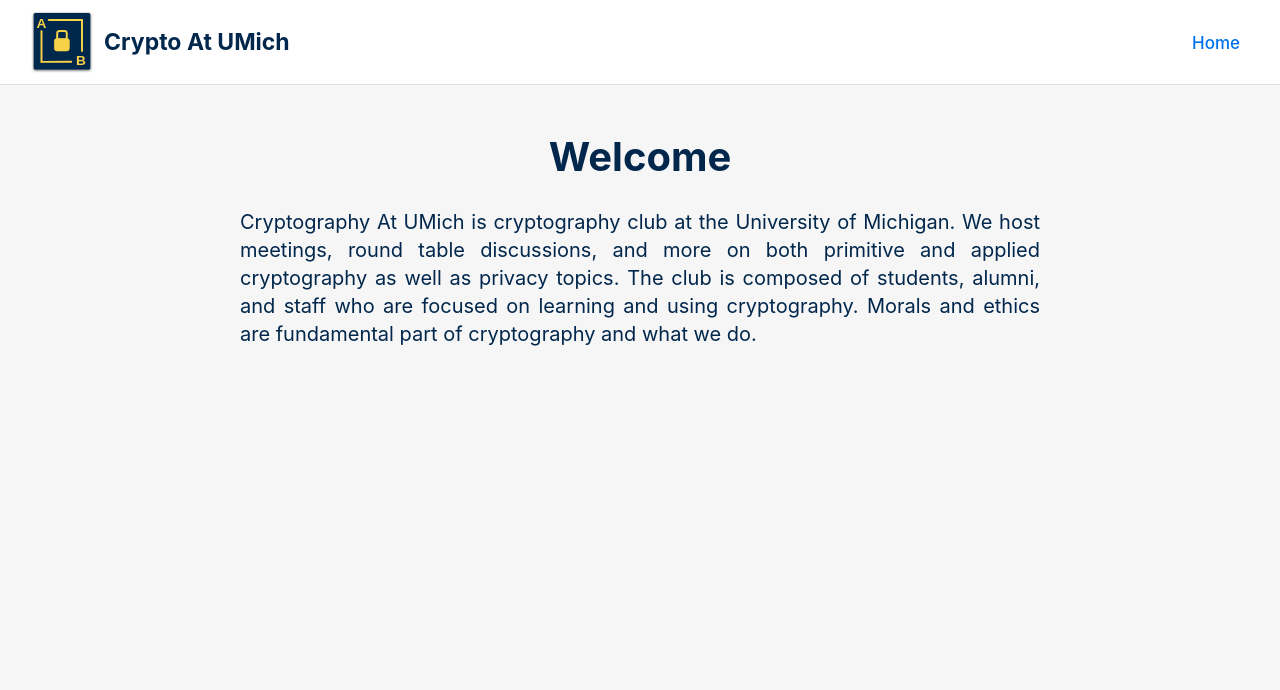
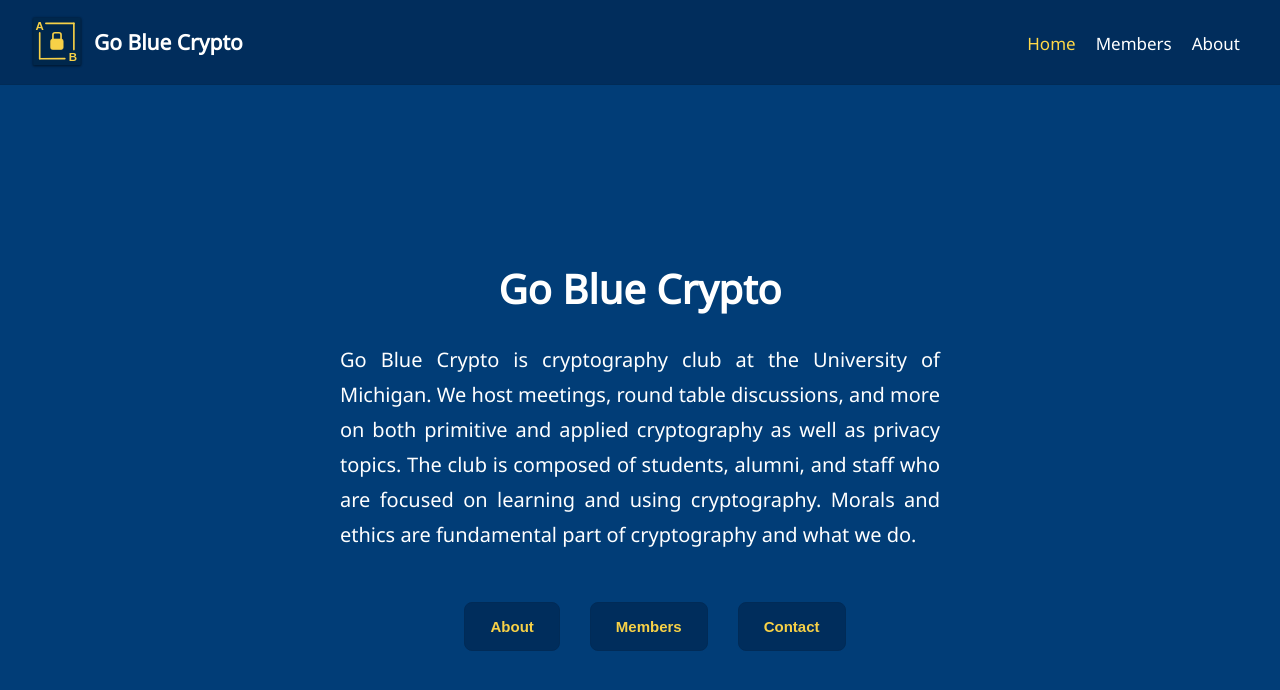
Before and after one commit to VictorCryptoUM/victorcryptoum.github.io, a Next.js app: page / in a window 1280 px wide. Shown: the top 690 px of the page. Built offline with nearby package versions, Linux system fonts and the light colour scheme.

Commit message:
Some better colors

```diff
--- a/components/NavBar.module.css
+++ b/components/NavBar.module.css
@@ -5,18 +5,19 @@
     justify-content: space-between;
     align-items: center;
     position: relative;
-    border-bottom: 1px solid #e1e1e1;
-    background: white;
+    border-bottom: 1px solid #012b56;
+    background: #012d5c;
+    color: white;
 }
 
 .logoContainer {
-    padding: 10px 30px;
+    padding: 15px 30px;
     user-select: none;
     font-weight: bold;
     height: 100%;
     display: flex;
     align-items: center;
-    font-size: 23px;
+    font-size: 21px;
 }
 
 .logoContainer span {
@@ -47,11 +48,12 @@
     padding: 0 10px;
     font-size: 17px;
     font-weight: 500;
+    color: white;
 }
 
 .item:hover,
 .navItemActive {
-    color: #0072ef;
+    color: #ffd848;
 }
 
 @media only screen and (max-width: 600px) {
@@ -67,12 +69,15 @@
         flex-direction: column;
         text-align: center;
         padding-right: 0;
-        background: white;
+        background: #011f3f;
+        border-bottom: 1px solid #01204f;
     }
 
     .logoContainer {
-        font-size: 15px;
+        font-size: 20px;
         text-align: center;
+        width: 100%;
+        white-space: pre;
     }
 
     .navActive {
--- a/components/NavBar.tsx
+++ b/components/NavBar.tsx
@@ -35,13 +35,15 @@
         <div className={styles.container}>
             <div className={styles.logoContainer}>
                 <img className={styles.logo} src={'/assets/logo.svg'} />
-                <span>Crypto At UMich</span>
+                <span>Go Blue Crypto</span>
             </div>
             <div onClick={() => setOpen(!open)} className={styles.hamburger}>
                 <FontAwesomeIcon icon={faBars} />
             </div>
             <nav className={cn(styles.nav, { [styles.navActive]: open })}>
                 <NavItem page={'/'}>Home</NavItem>
+                <NavItem page={'/members'}>Members</NavItem>
+                <NavItem page={'/about'}>About</NavItem>
             </nav>
         </div>
     );
--- /dev/null
+++ b/components/Utility/Button.module.css
@@ -0,0 +1,17 @@
+.button {
+    background: #002d5c;
+    border: 1px solid #012b57;
+    color: #f7d147;
+    font-size: 15px;
+    border-radius: 8px;
+    cursor: pointer;
+    font-weight: bold;
+    padding: 15px 25px;
+    text-align: center;
+    white-space: nowrap;
+}
+
+.button:hover {
+    transition: background-color 30ms;
+    background: #003172;
+}
--- /dev/null
+++ b/components/Utility/Button.tsx
@@ -0,0 +1,10 @@
+import React from 'react';
+import cn from 'classnames';
+import styles from './Button.module.css';
+
+const Button: React.FunctionComponent<
+    React.ButtonHTMLAttributes<HTMLButtonElement>
+> = ({ className, ...props }) => (
+    <button className={cn(styles.button, className)} {...props} />
+);
+export default Button;
--- /dev/null
+++ b/pages/_document.tsx
@@ -0,0 +1,20 @@
+import { Html, Head, Main, NextScript } from 'next/document';
+
+export default function Document() {
+    return (
+        <Html>
+            <Head>
+                <link rel="preconnect" href="https://fonts.googleapis.com" />
+                <link rel="preconnect" href="https://fonts.gstatic.com" />
+                <link
+                    href="https://fonts.googleapis.com/css2?family=Noto+Sans&display=swap"
+                    rel="stylesheet"
+                />
+            </Head>
+            <body>
+                <Main />
+                <NextScript />
+            </body>
+        </Html>
+    );
+}
--- a/pages/globals.css
+++ b/pages/globals.css
@@ -7,8 +7,7 @@
 #__next {
     padding: 0;
     margin: 0;
-    font-family: -apple-system, BlinkMacSystemFont, Segoe UI, Roboto, Oxygen,
-        Ubuntu, Cantarell, Fira Sans, Droid Sans, Helvetica Neue, sans-serif;
+    font-family: 'Noto Sans', sans-serif;
     height: 100%;
     width: 100%;
 }
--- a/pages/index.module.css
+++ b/pages/index.module.css
@@ -1,25 +1,43 @@
-.content {
-    /*
-    background: #00274c;
-    color: #f7d147;
-   */
+.container {
     padding: 20px 50px;
     margin: 0 auto;
     height: 100%;
-    max-width: 900px;
+    background: #013d77;
+    color: white;
+    display: flex;
+    justify-content: center;
+    align-items: center;
+    text-align: center;
+    overflow: auto;
 }
 
-.title {
-    text-align: center;
+.content {
+    max-width: 600px;
+    margin: auto;
 }
 
-.info {
+.content p {
     text-align: justify;
-    line-height: 28px;
+    line-height: 35px;
+}
+
+.buttons {
+    margin-top: 50px;
+}
+
+.button {
+    margin-left: 30px;
+    font-size: 17px;
 }
 
 @media only screen and (max-width: 600px) {
-    .info {
-        text-align: unset;
+    .buttons {
+        display: flex;
+        justify-content: center;
+        align-items: center;
+        flex-direction: column;
+    }
+    .button {
+        margin: 10px 0;
     }
 }
--- a/pages/index.tsx
+++ b/pages/index.tsx
@@ -2,25 +2,34 @@
 import Head from 'next/head';
 import Layout from '../components/Layout';
 import styles from './index.module.css';
+import React from 'react';
+import Button from '../components/Utility/Button';
 
 const Home: NextPage = () => {
     return (
         <Layout>
             <Head>
-                <title>Home - Crypto At UMich</title>
+                <title>Home - Go Blue Crypto</title>
                 <meta name="description" content="Home" />
             </Head>
-            <div className={styles.content}>
-                <h1 className={styles.title}>Welcome</h1>
-                <p className={styles.info}>
-                    Cryptography At UMich is cryptography club at the University
-                    of Michigan. We host meetings, round table discussions, and
-                    more on both primitive and applied cryptography as well as
-                    privacy topics. The club is composed of students, alumni,
-                    and staff who are focused on learning and using
-                    cryptography. Morals and ethics are fundamental part of
-                    cryptography and what we do.
-                </p>
+            <div className={styles.container}>
+                <div className={styles.content}>
+                    <h1 className={styles.title}>Go Blue Crypto</h1>
+                    <p className={styles.info}>
+                        Go Blue Crypto is cryptography club at the University of
+                        Michigan. We host meetings, round table discussions, and
+                        more on both primitive and applied cryptography as well
+                        as privacy topics. The club is composed of students,
+                        alumni, and staff who are focused on learning and using
+                        cryptography. Morals and ethics are fundamental part of
+                        cryptography and what we do.
+                    </p>
+                    <div className={styles.buttons}>
+                        <Button className={styles.button}>About</Button>
+                        <Button className={styles.button}>Members</Button>
+                        <Button className={styles.button}>Contact</Button>
+                    </div>
+                </div>
             </div>
         </Layout>
     );
```
